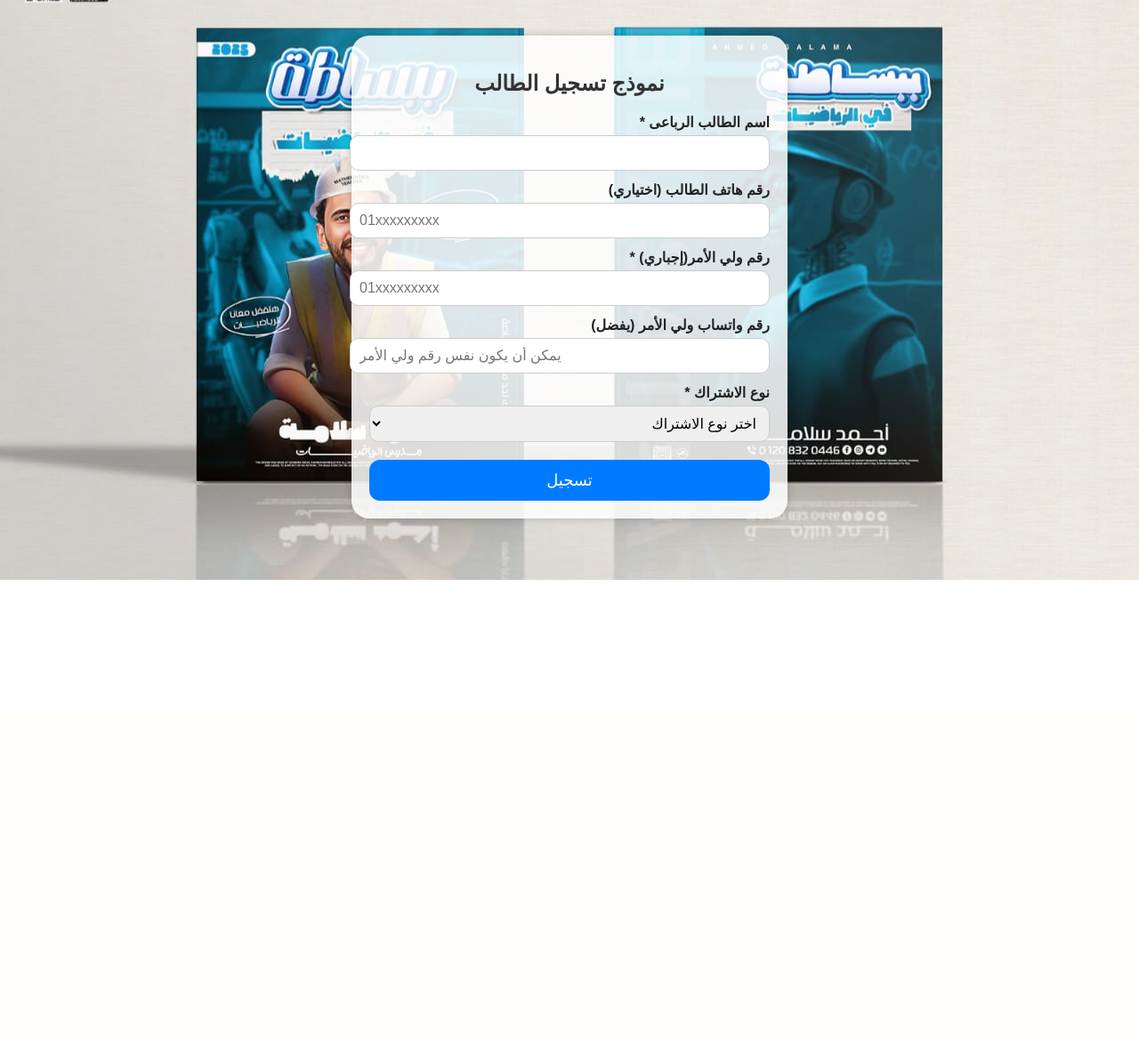
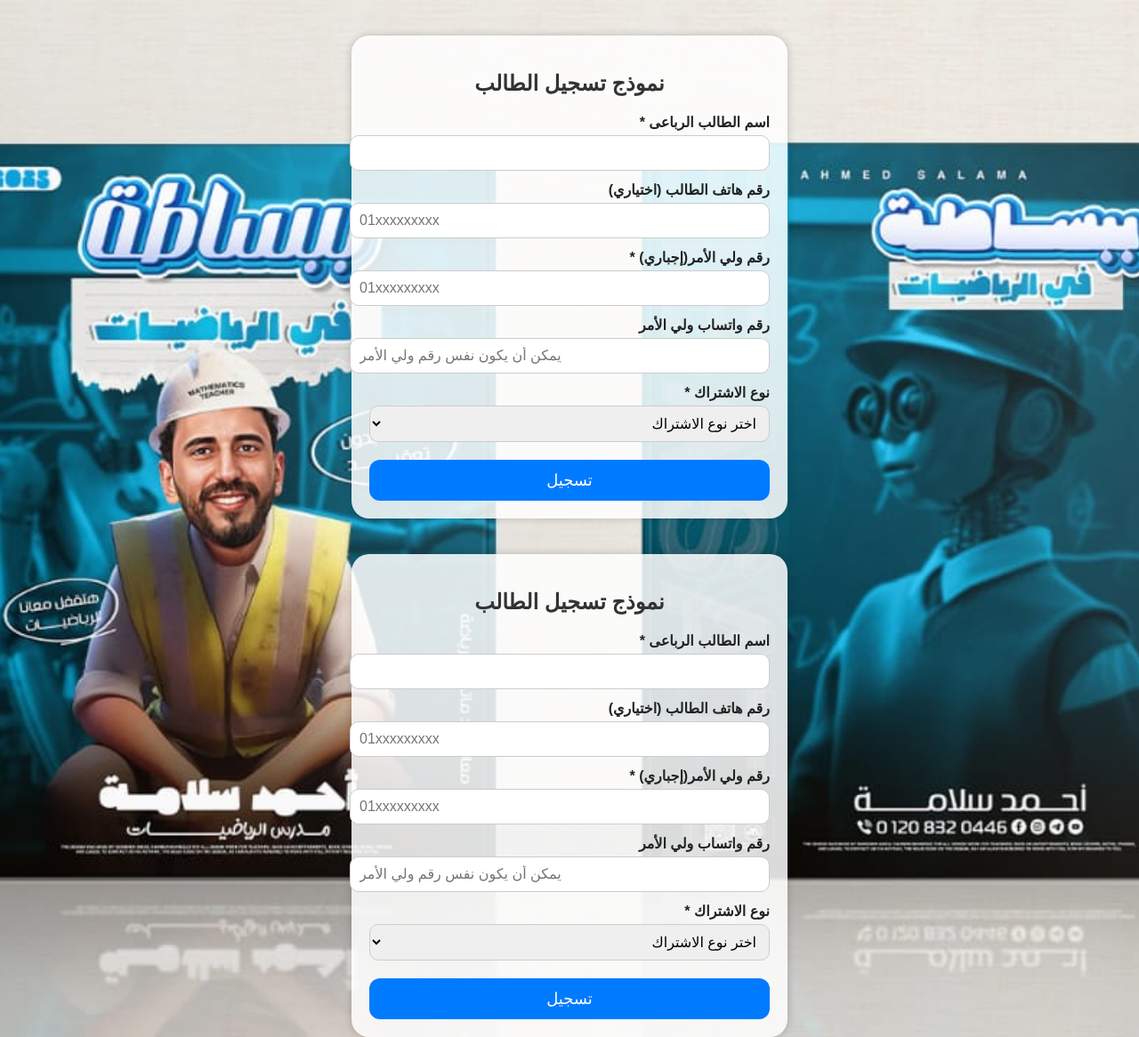
Before and after one commit to solama7717/student-register-app, a Flask app: page / in a window 1280 px wide. Shown: the whole page at 89% size. Before the commit the page ends 652 px from the top, so only its background shows below. Run offline with Flask 3, Linux system fonts and the light colour scheme.

Commit message:
Update index.html

```diff
--- a/templates/index.html
+++ b/templates/index.html
@@ -24,7 +24,7 @@
       <input type="tel" id="guardianPhone" required pattern="^01[0-2,5]{1}[0-9]{8}$" placeholder="01xxxxxxxxx">
 
       <!-- رقم واتساب ولي الأمر (اختياري) -->
-      <label>رقم واتساب ولي الأمر (يفضل)</label>
+      <label>رقم واتساب ولي الأمر </label>
       <input type="tel" id="whatsappPhone" pattern="^01[0-2,5]{1}[0-9]{8}$" placeholder="يمكن أن يكون نفس رقم ولي الأمر">
 
       <!-- نوع الاشتراك -->
@@ -105,3 +105,110 @@
   <script src="{{ url_for('static', filename='script.js') }}"></script>
 </body>
 </html>
+<!DOCTYPE html>
+<html lang="ar" dir="rtl">
+<head>
+  <meta charset="UTF-8" />
+  <meta name="viewport" content="width=device-width, initial-scale=1.0"/>
+  <title> سنـتر ببسـاطة</title>
+  <link rel="stylesheet" href="{{ url_for('static', filename='style.css') }}" />
+</head>
+<body>
+  <div class="form-container">
+    <h2>نموذج تسجيل الطالب</h2>
+    <form id="registrationForm">
+
+      <!-- اسم الطالب -->
+      <label>اسم الطالب الرباعى <span class="required">*</span></label>
+      <input type="text" id="studentName" required>
+
+      <!-- رقم الطالب (اختياري) -->
+      <label>رقم هاتف الطالب (اختياري)</label>
+      <input type="tel" id="studentPhone" pattern="^01[0-2,5]{1}[0-9]{8}$" placeholder="01xxxxxxxxx">
+
+      <!-- رقم ولي الأمر (إجباري) -->
+      <label>رقم ولي الأمر(إجباري) <span class="required">*</span></label>
+      <input type="tel" id="guardianPhone" required pattern="^01[0-2,5]{1}[0-9]{8}$" placeholder="01xxxxxxxxx">
+
+      <!-- رقم واتساب ولي الأمر (اختياري) -->
+      <label>رقم واتساب ولي الأمر </label>
+      <input type="tel" id="whatsappPhone" pattern="^01[0-2,5]{1}[0-9]{8}$" placeholder="يمكن أن يكون نفس رقم ولي الأمر">
+
+      <!-- نوع الاشتراك -->
+      <label>نوع الاشتراك <span class="required">*</span></label>
+      <select id="subscriptionType" required>
+        <option value="">اختر نوع الاشتراك</option>
+        <option value="center">الحضور في السنتر والانضمام للتليجرام</option>
+        <option value="telegram">الاشتراك في جروب التليجرام فقط</option>
+      </select>
+
+      <!-- باقي الحقول ستظهر فقط عند اختيار الحضور في السنتر -->
+      <div id="conditionalFields" style="display:none;">
+
+        <!-- الجنس -->
+        <label>النوع <span class="required">*</span></label>
+        <select id="gender" required>
+          <option value="">اختر النوع</option>
+          <option value="ولد">ولد</option>
+          <option value="بنت">بنت</option>
+        </select>
+
+        <!-- الصف -->
+        <label>الصف الدراسي <span class="required">*</span></label>
+        <select id="grade" required>
+          <option value="">اختر الصف</option>
+          <option value="1اعدادي">الصف الأول الإعدادي</option>
+          <option value="2اعدادي">الصف الثاني الإعدادي</option>
+          <option value="3اعدادي">الصف الثالث الإعدادي</option>
+          <option value="1ثانوي">الصف الأول الثانوي</option>
+          <option value="2ثانوي">الصف الثاني الثانوي</option>
+        </select>
+
+        <!-- الأيام الثابتة -->
+        <label>أيام الحضور</label>
+        <input type="text" id="days" readonly>
+
+        <!-- اختيار الساعة (قد يكون مخفيًا حسب الصف) -->
+        <label id="timeLabel" style="display:none;">اختيار الساعة</label>
+        <select id="timeOptions" style="display:none;"></select>
+
+        <!-- هل لديه إخوة -->
+        <label>هل لك إخوة في مراحل دراسية أخرى عندنا؟</label>
+        <div class="radio-group">
+          <label><input type="radio" name="siblings" value="ليا إخوات"> ليا إخوات</label>
+          <label><input type="radio" name="siblings" value="مليش إخوات"> مليش إخوات</label>
+        </div>
+
+        <div id="siblingDetails" style="display: none;">
+  <label>اسم الأخ أو الأخت</label>
+  <input type="text" id="siblingName" placeholder="أدخل اسم الأخ أو الأخت">
+
+  <label>الصف الدراسي للأخ أو الأخت</label>
+  <select id="siblingGrade">
+    <option value="">اختر الصف</option>
+    <option value="1اعدادي">الصف الأول الإعدادي</option>
+    <option value="2اعدادي">الصف الثاني الإعدادي</option>
+    <option value="3اعدادي">الصف الثالث الإعدادي</option>
+    <option value="1ثانوي">الصف الأول الثانوي</option>
+    <option value="2ثانوي">الصف الثاني الثانوي</option>
+  </select>
+</div>
+
+
+        <!-- حفظ القرآن -->
+        <div class="checkbox-group">
+          <label><input type="checkbox" id="hafiz"> أحفظ القرآن كاملًا</label>
+          <label><input type="checkbox" id="fatherDeceased"> والدي متوفي</label>
+        </div>
+
+      </div>
+
+      <!-- زر التسجيل -->
+      <button type="submit" id="submitBtn">تسجيل</button>
+      <p id="warning" class="warning" style="display:none;"></p>
+    </form>
+  </div>
+
+  <script src="{{ url_for('static', filename='script.js') }}"></script>
+</body>
+</html>
```
